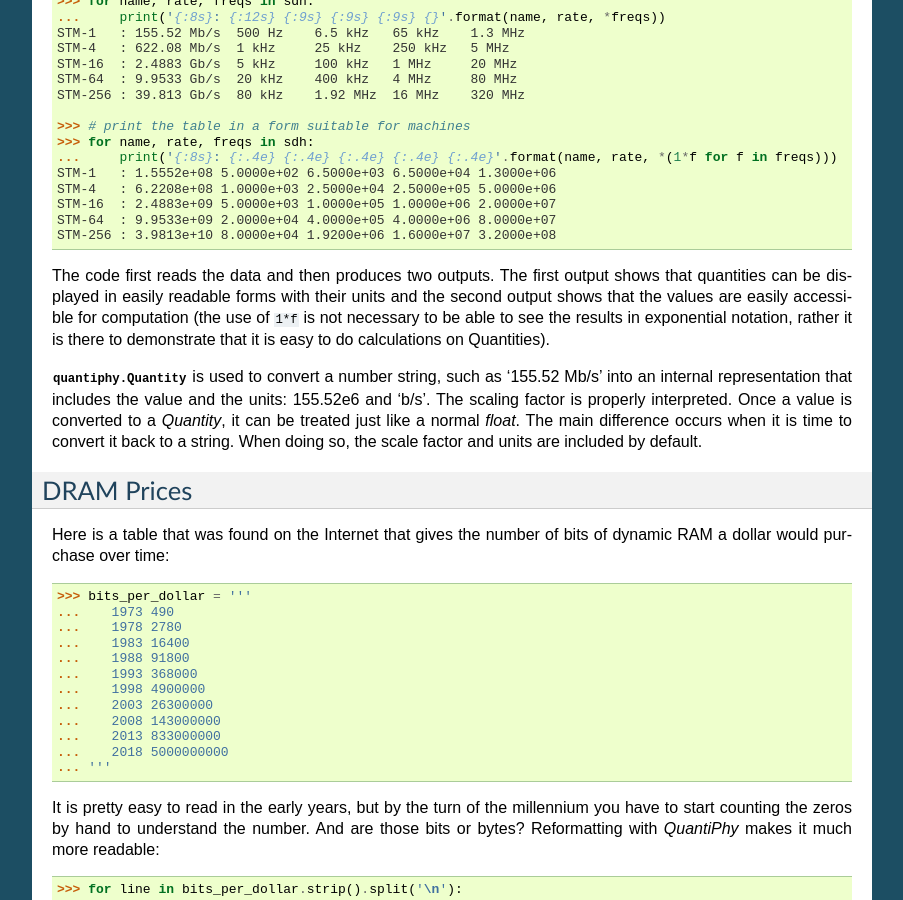
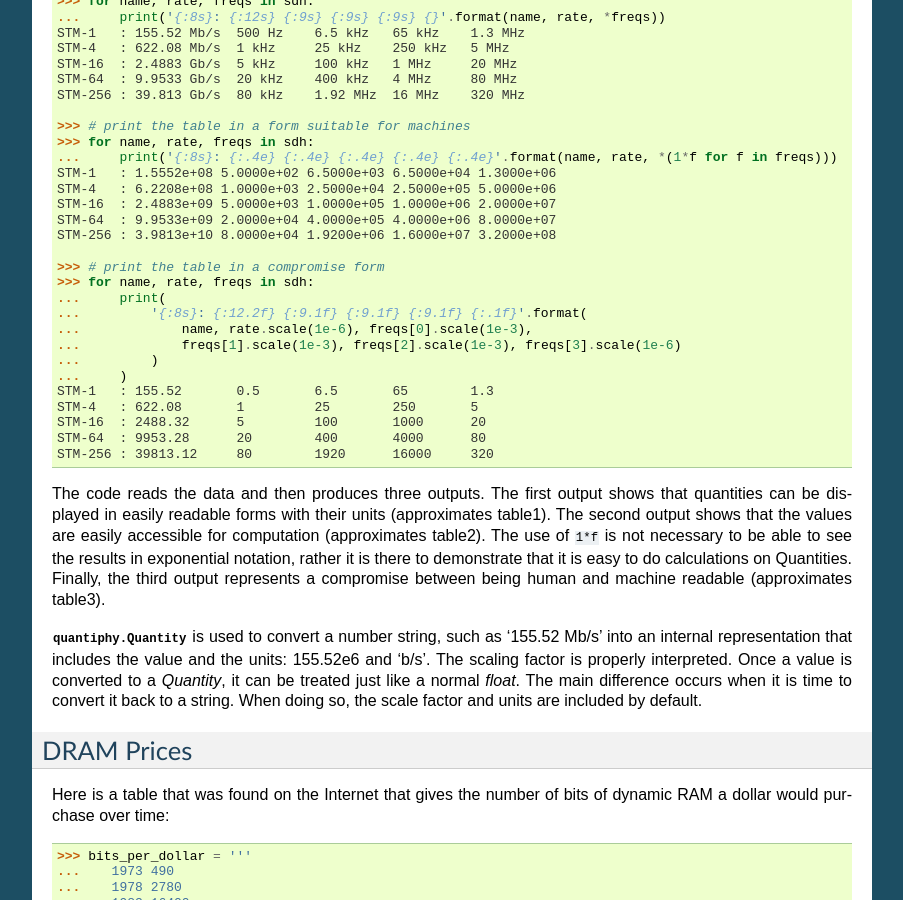
Before and after one commit to KenKundert/quantiphy, a Sphinx documentation site: the page built from doc/examples.rst, in a window 1280 px wide and 900 px high, scrolled down 1625 px. Shown: the whole window, without its empty margins (198-1101 px from the left). Built offline with Sphinx 7.4.7, drawn with Linux system fonts in a browser that asks for light colours.

```diff
--- a/doc/examples.rst
+++ b/doc/examples.rst
@@ -127,12 +127,28 @@
     STM-64  : 9.9533e+09 2.0000e+04 4.0000e+05 4.0000e+06 8.0000e+07
     STM-256 : 3.9813e+10 8.0000e+04 1.9200e+06 1.6000e+07 3.2000e+08
 
-The code first reads the data and then produces two outputs.  The first output
-shows that quantities can be displayed in easily readable forms with their units
-and the second output shows that the values are easily accessible for
-computation (the use of ``1*f`` is not necessary to be able to see the results
-in exponential notation, rather it is there to demonstrate that it is easy to do
-calculations on Quantities).
+    >>> # print the table in a compromise form
+    >>> for name, rate, freqs in sdh:
+    ...     print(
+    ...         '{:8s}: {:12.2f} {:9.1f} {:9.1f} {:9.1f} {:.1f}'.format(
+    ...             name, rate.scale(1e-6), freqs[0].scale(1e-3),
+    ...             freqs[1].scale(1e-3), freqs[2].scale(1e-3), freqs[3].scale(1e-6)
+    ...         )
+    ...     )
+    STM-1   : 155.52       0.5       6.5       65        1.3
+    STM-4   : 622.08       1         25        250       5
+    STM-16  : 2488.32      5         100       1000      20
+    STM-64  : 9953.28      20        400       4000      80
+    STM-256 : 39813.12     80        1920      16000     320
+
+The code reads the data and then produces three outputs.  The first output shows
+that quantities can be displayed in easily readable forms with their units
+(approximates table1).  The second output shows that the values are easily
+accessible for computation (approximates table2).  The use of ``1*f`` is not
+necessary to be able to see the results in exponential notation, rather it is
+there to demonstrate that it is easy to do calculations on Quantities. Finally,
+the third output represents a compromise between being human and machine
+readable (approximates table3).
 
 :class:`quantiphy.Quantity` is used to convert a number string, such as '155.52
 Mb/s' into an internal representation that includes the value and the units:
--- a/doc/releases.rst
+++ b/doc/releases.rst
@@ -83,3 +83,5 @@
 **Latest development release**:
     | Version: 2.3.0
     | Released: 2018-03-11
+
+    - fixed bug in format that resulted in several format codes ignoring width
--- a/quantiphy.py
+++ b/quantiphy.py
@@ -1938,7 +1938,9 @@
                 else:
                     value = float(self)
                 value = '{0:{1}.{2}{3}}'.format(value, comma, prec, ftype)
-                width = '' if width == '0' else ''
+                width = '' if width == '0' else width
+                    # above line overcomes a flaw that results in
+                    # '{:0s}'.format(...) generating an ValueError
                 if self.strip_zeros:
                     if 'e' in value:
                         mantissa, exponent = value.split('e')
```
Also changed, not shown: test_format.py (+26 -0 lines).
